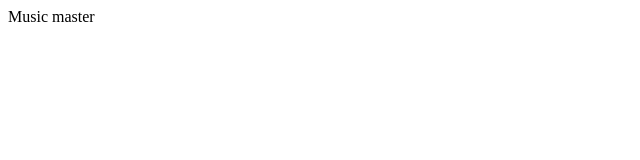
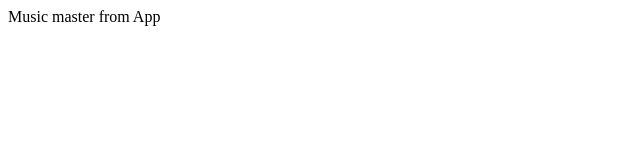
Before and after one commit to volosgoto/react_musicmaster, a React (Create React App) app: page / in a window 1280 px wide. Shown: the top 160 px of the page, without its empty margins (0-640 px from the left). Built offline with nearby package versions, Linux system fonts and the light colour scheme.

Commit message:
init App into index.js

```diff
--- a/src/App.js
+++ b/src/App.js
@@ -5,7 +5,7 @@ class App extends Component {
 
   render(){
     return(
-      <div></div>
+      <div>Music master from App</div>
     );
   }
 }
--- a/src/index.js
+++ b/src/index.js
@@ -1,6 +1,7 @@
 import React from 'react';
 import ReactDom from 'react-dom';
+import App from './App';
 
 ReactDom.render(
-  <div>Music master</div>, document.getElementById('root')
+  <App /> , document.getElementById('root')
 );
```
